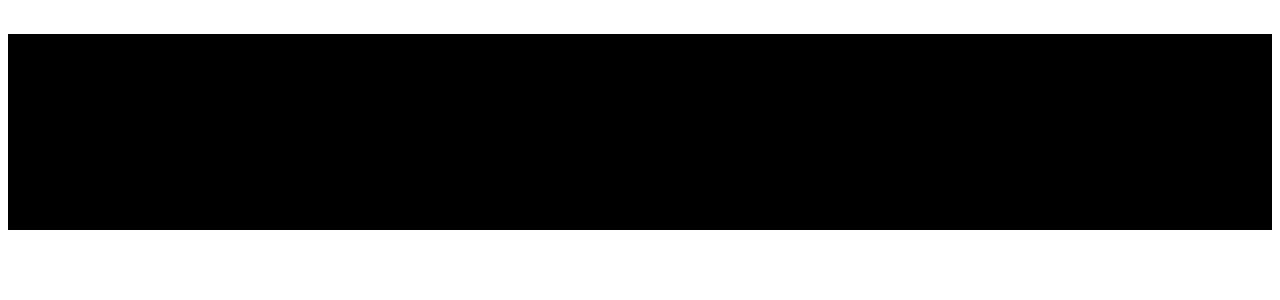
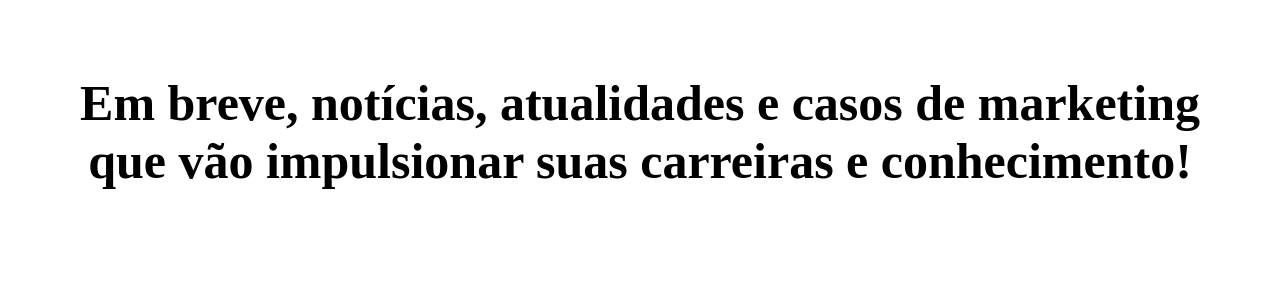
Before and after one commit to cajjunior/clone-tabnews, a Next.js app: page / in a window 1280 px wide. Shown: the top 300 px of the page. Built offline with nearby package versions, Linux system fonts and the light colour scheme.

Commit message:
alteração de estilo  na página principal versdao 02

```diff
--- a/pages/index.js
+++ b/pages/index.js
@@ -2,8 +2,7 @@
   return (
     <h1
       style={{
-        color: "darwhite",
-        backgroundColor: "black",
+        color: "Black",
         fontSize: "50px",
         fontFamily: "Athenian",
         textAlign: "center",
```
